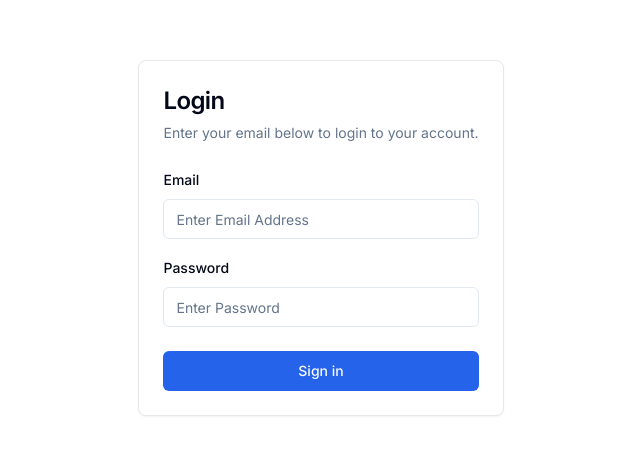
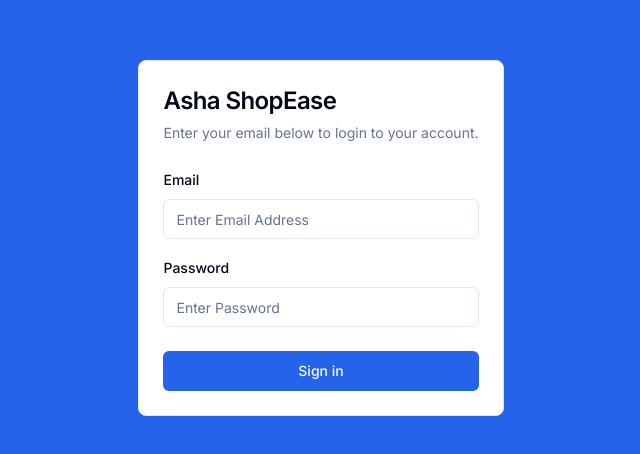
Before and after one commit to ashandileo/Asha-ShopEase, a Next.js app: page /sign-in in a window 1280 px wide. Shown: the part 162-616 px from the top of the page, without its empty margins (319-959 px from the left). Built offline with nearby package versions, Linux system fonts and the light colour scheme; no server answers.

Commit message:
styling: login form

```diff
--- a/src/components/sections/sign-in/SignInView.tsx
+++ b/src/components/sections/sign-in/SignInView.tsx
@@ -32,6 +32,7 @@
 import { useRouter } from "next/navigation";
 
 import { useToast } from "@/components/ui/use-toast";
+// import Link from "next/link";
 
 const SignInView = () => {
   const router = useRouter();
@@ -64,12 +65,12 @@
   }
 
   return (
-    <div className="w-full h-[100vh] flex items-center justify-center">
+    <div className="w-full h-[100vh] flex items-center justify-center bg-primary">
       <Form {...form}>
         <form onSubmit={form.handleSubmit(onSubmit)}>
           <Card className="w-full max-w-sm">
             <CardHeader>
-              <CardTitle className="text-2xl">Login</CardTitle>
+              <CardTitle className="text-2xl">Asha ShopEase</CardTitle>
               <CardDescription>
                 Enter your email below to login to your account.
               </CardDescription>
@@ -117,9 +118,18 @@
               <FormMessage />
             </CardContent>
             <CardFooter>
-              <Button type="submit" className="w-full" isLoading={isPending}>
-                Sign in
-              </Button>
+              <div className="w-full">
+                <Button type="submit" className="w-full" isLoading={isPending}>
+                  Sign in
+                </Button>
+
+                {/* <div className="mt-4 text-center text-sm">
+                  Don&apos;t have an account?{" "}
+                  <Link href="#" className="underline">
+                    Sign up
+                  </Link>
+                </div> */}
+              </div>
             </CardFooter>
           </Card>
         </form>
```
